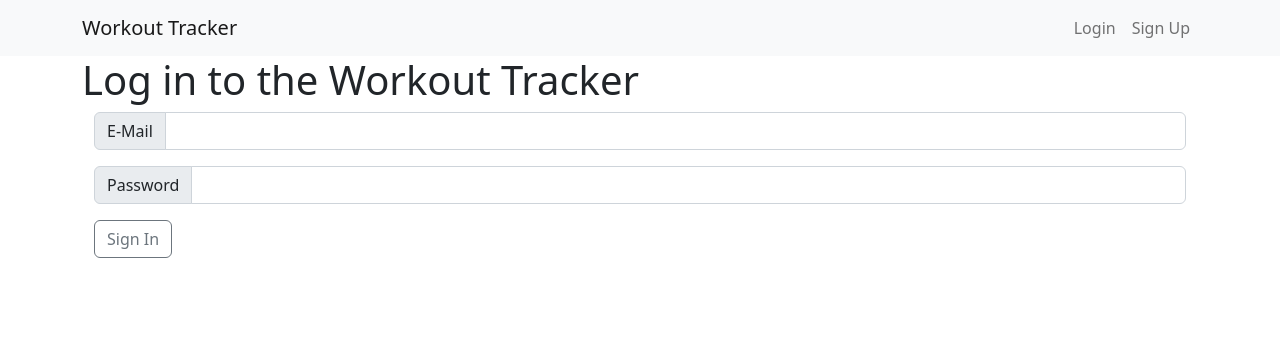
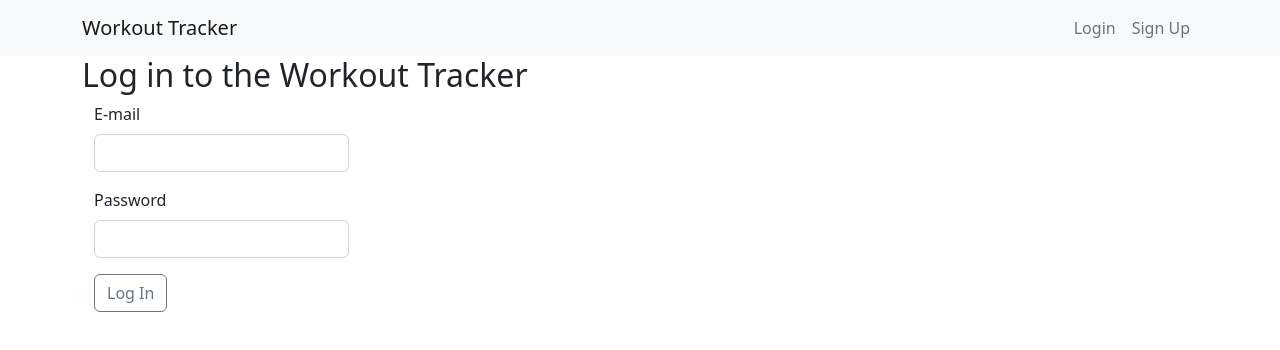
Before and after one commit to rgero/React_WorkoutTracker, a React (Create React App) app in the folder workout_tracker/: page /login in a window 1280 px wide. Shown: the top 350 px of the page. Built offline with nearby package versions, Linux system fonts and the light colour scheme.

Commit message:
Changing how the Login Form looks

```diff
--- a/workout_tracker/src/components/authentication/LoginForm.js
+++ b/workout_tracker/src/components/authentication/LoginForm.js
@@ -3,8 +3,10 @@ import React, {useState} from 'react';
 import Alert from 'react-bootstrap/Alert';
 import Button from 'react-bootstrap/Button';
 import Container from 'react-bootstrap/Container';
+import Col from 'react-bootstrap/Col';
 import Form from 'react-bootstrap/Form';
-import InputGroup from 'react-bootstrap/InputGroup';
+import Row from 'react-bootstrap/Row';
+
 
 export const LoginForm = ({onSubmit})=>
 {
@@ -31,27 +33,30 @@ export const LoginForm = ({onSubmit})=>
 
     return(
         <Container fluid="md">
+            <Row>
+                <Col xs lg="3">
                     <Form onSubmit={trySignIn}>
-                <InputGroup className="mb-3">
-                    <InputGroup.Text>E-Mail</InputGroup.Text>
+                        <Form.Group className="mb-3" controlId="formEmail">
+                            <Form.Label>E-mail</Form.Label>
                             <Form.Control
                                 aria-label="email"
                                 type="email"
                                 value={email}
                                 onChange={e => setEmail(e.target.value)}
                             />
-                </InputGroup>
-                <InputGroup className="mb-3">
-                    <InputGroup.Text>Password</InputGroup.Text>
+                        </Form.Group>
+
+                        <Form.Group className="mb-3" controlId="formPassword">
+                            <Form.Label>Password</Form.Label>
                             <Form.Control
                                 aria-label="password"
                                 type="password"
                                 value={password}
                                 onChange={e => setPassword(e.target.value)}
                             />
-                </InputGroup>
+                        </Form.Group>
                         <Button variant="outline-secondary" type="submit">
-                    Sign In
+                            Log In
                         </Button>
                         { errMsg ?
                             (
@@ -61,6 +66,8 @@ export const LoginForm = ({onSubmit})=>
                             ) : null
                         }
                     </Form>
+                </Col>
+            </Row>
         </Container>
     )
 }
--- a/workout_tracker/src/pages/LoginPage.js
+++ b/workout_tracker/src/pages/LoginPage.js
@@ -30,7 +30,7 @@ export const LoginPage = ()=>
     {
         return (
             <Container fluid="md">
-                <h1>Log in to the Workout Tracker</h1>
+                <h2>Log in to the Workout Tracker</h2>
                 <LoginForm
                     errorMessage={state.errorMessage}
                     onSubmit={({email, password})=> signIn({email, password})}
```
Also changed, not shown: 2 other files (tests, documents, lock files or other folders). Lines whose indentation alone changed are shown as unchanged.
